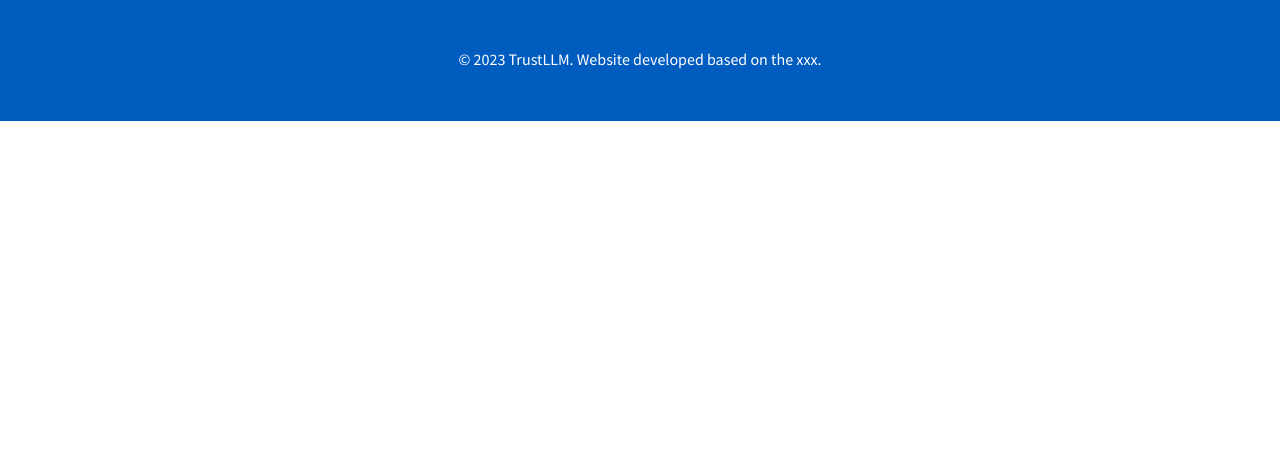
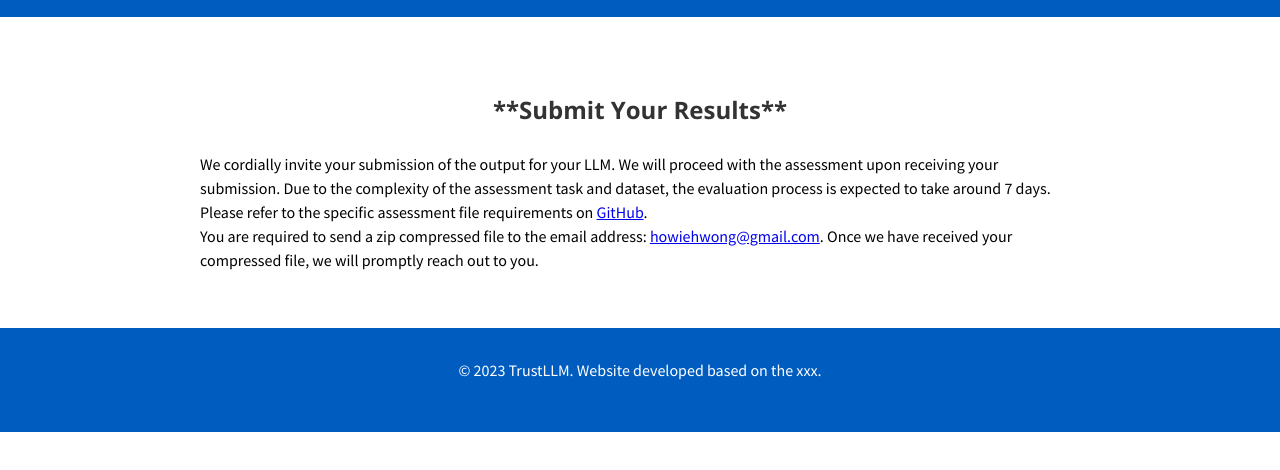
Before and after one commit to TrustLLMBenchmark/TrustLLM-Website, a plain HTML site: page submit.html in a window 1280 px wide. Shown: the part 276-746 px from the top of the page. Drawn offline with nearby package versions, Linux system fonts and the light colour scheme.

Commit message:
update submit.html

```diff
--- a/submit.html
+++ b/submit.html
@@ -60,12 +60,24 @@
       </div>
     </div>
   </div>
+  <div class="content-container">
+    <div class="content">
+        <div class="content-table flex-column">
+        <div class="work-frame">
+          <p class="text">
+          <h2 style="text-align: center;">**Submit Your Results**</h2>
+                  </br>We cordially invite your submission of the output for your LLM. We will proceed with the assessment upon receiving your submission.
+                  Due to the complexity of the assessment task and dataset, the evaluation process is expected to take around 7 days.
+                  </br>Please refer to the specific assessment file requirements on <a href="https://github.com/HowieHwong/TrustLLM-Benchmark">GitHub</a>.
+                  </br>You are required to send a zip compressed file to the email address: <a href="mailto:howiehwong@gmail.com">howiehwong@gmail.com</a>.
+                  Once we have received your compressed file, we will promptly reach out to you.
+                </p>
+          </div>
+        </div>
+    </div>
+ </div>
+    <div class="footer-container"></div>
 
-
-
-
-    <div class="footer-container"></div>
-  </div>
 </body>
 
 </html>
```
